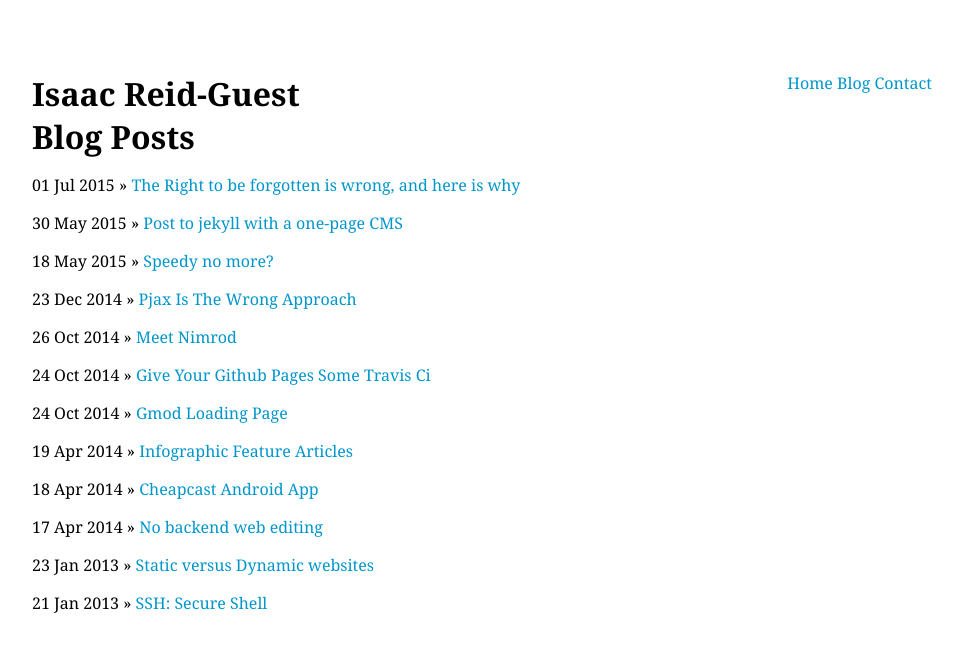
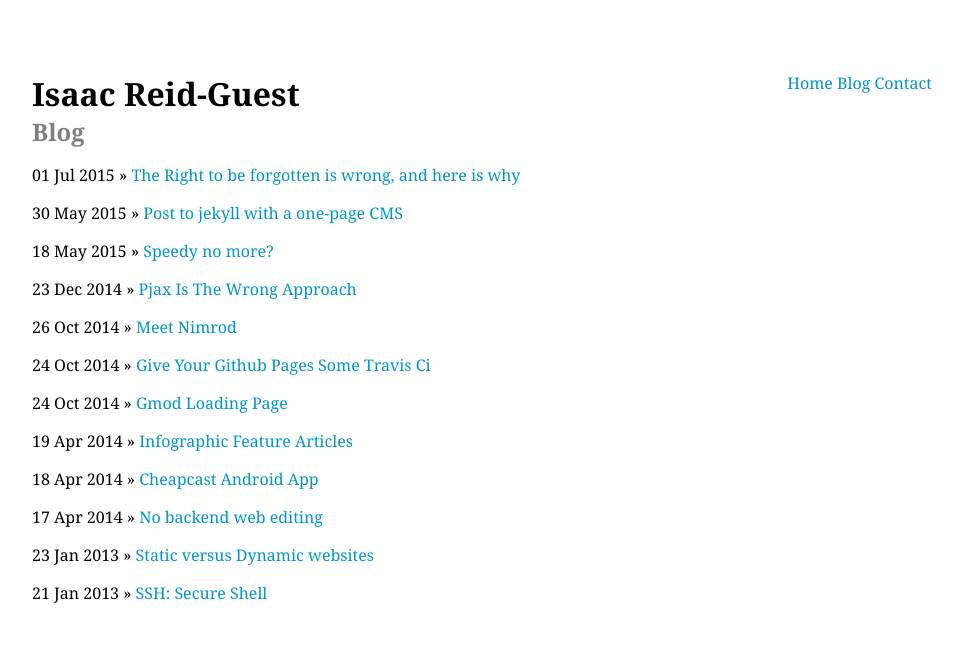
Before and after one commit to ir-g/ir-g.github.io, a Jekyll site: the page built from blog.html, in a window 1280 px wide. Shown: the top 652 px of the page, without its empty margins (158-1121 px from the left). Built offline with Jekyll 4.4.1, drawn with Linux system fonts in a browser that asks for light colours.

Commit message:
Update and rename blog.md to blog.html

```diff
--- a/blog.md
+++ b/blog.html
@@ -3,7 +3,7 @@ layout: default
 title: Blog
 ---
 
-  <h1>Blog Posts</h1>
+  <h2>Blog</h2>
   <div class="posts">
     {% for post in site.posts %}
       <p>
```
